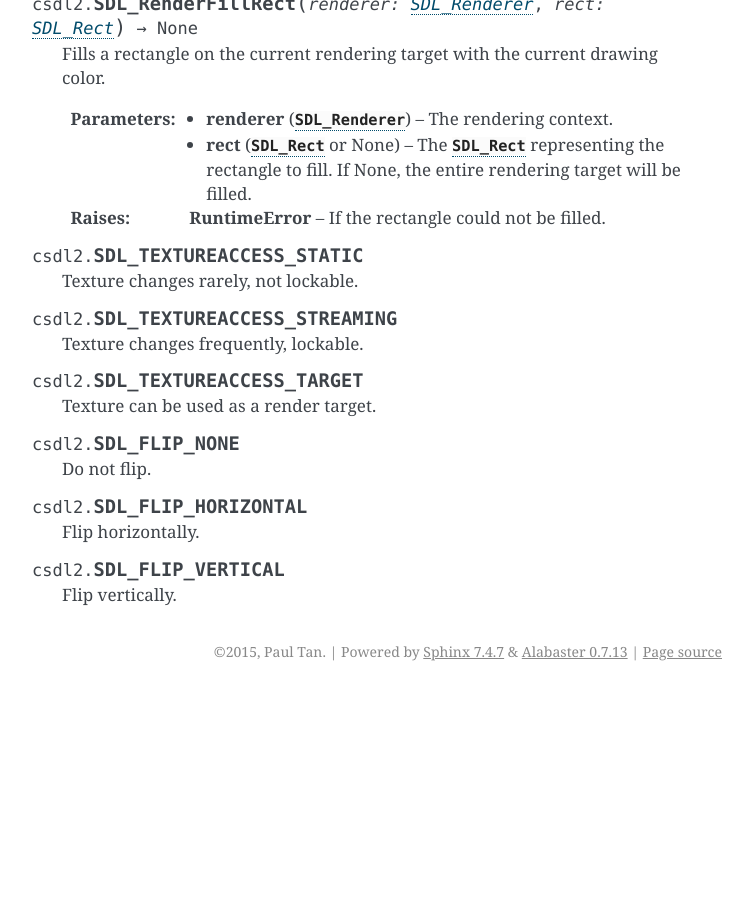
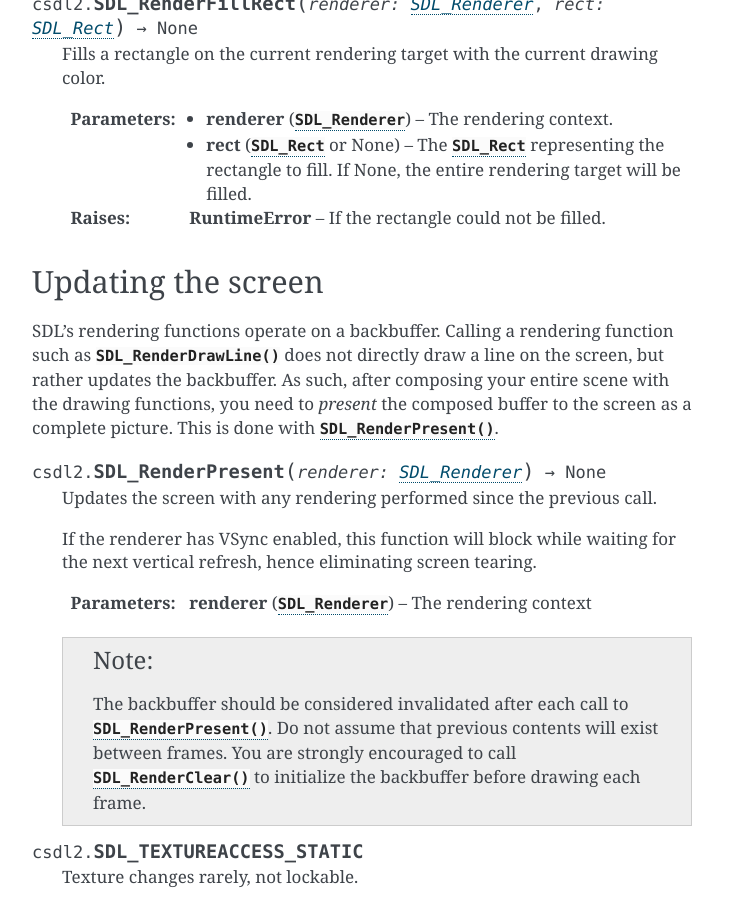
Before and after one commit to pyokagan/pycsdl2, a Sphinx documentation site: the page built from docs/api/render.rst, in a window 1280 px wide and 900 px high, scrolled down 2238 px. Shown: the whole window, without its empty margins (388-1141 px from the left). Built offline with Sphinx 7.4.7, drawn with Linux system fonts in a browser that asks for light colours; before the commit the page ends 2929 px from its top, so only the background shows below that; some of the changed text lies outside the part shown.

Commit message:
docs/api/render: document SDL_RenderPresent()

```diff
--- a/docs/api/render.rst
+++ b/docs/api/render.rst
@@ -110,6 +110,30 @@ Drawing
    :type rect: :class:`SDL_Rect` or None
    :raises RuntimeError: If the rectangle could not be filled.
 
+Updating the screen
+-------------------
+SDL's rendering functions operate on a backbuffer. Calling a rendering function
+such as :func:`SDL_RenderDrawLine` does not directly draw a line on the screen,
+but rather updates the backbuffer. As such, after composing your entire scene
+with the drawing functions, you need to *present* the composed buffer to the
+screen as a complete picture. This is done with :func:`SDL_RenderPresent`.
+
+.. function:: SDL_RenderPresent(renderer: SDL_Renderer) -> None
+
+   Updates the screen with any rendering performed since the previous call.
+
+   If the renderer has VSync enabled, this function will block while waiting
+   for the next vertical refresh, hence eliminating screen tearing.
+
+   :param renderer: The rendering context
+   :type renderer: :class:`SDL_Renderer`
+
+   .. note:: The backbuffer should be considered invalidated after each call to
+             :func:`SDL_RenderPresent`. Do not assume that previous contents
+             will exist between frames. You are strongly encouraged to call
+             :func:`SDL_RenderClear` to initialize the backbuffer before
+             drawing each frame.
+
 .. data:: SDL_TEXTUREACCESS_STATIC
 
    Texture changes rarely, not lockable.
```
